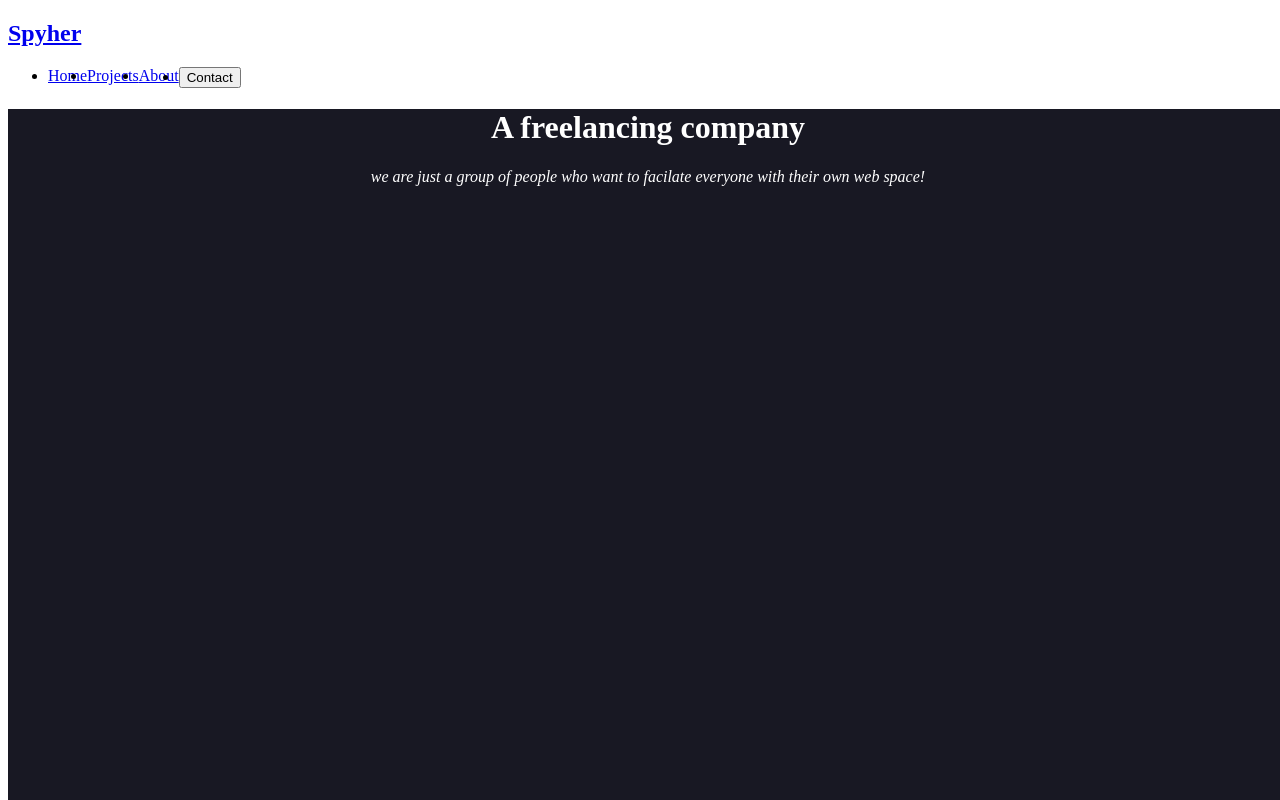
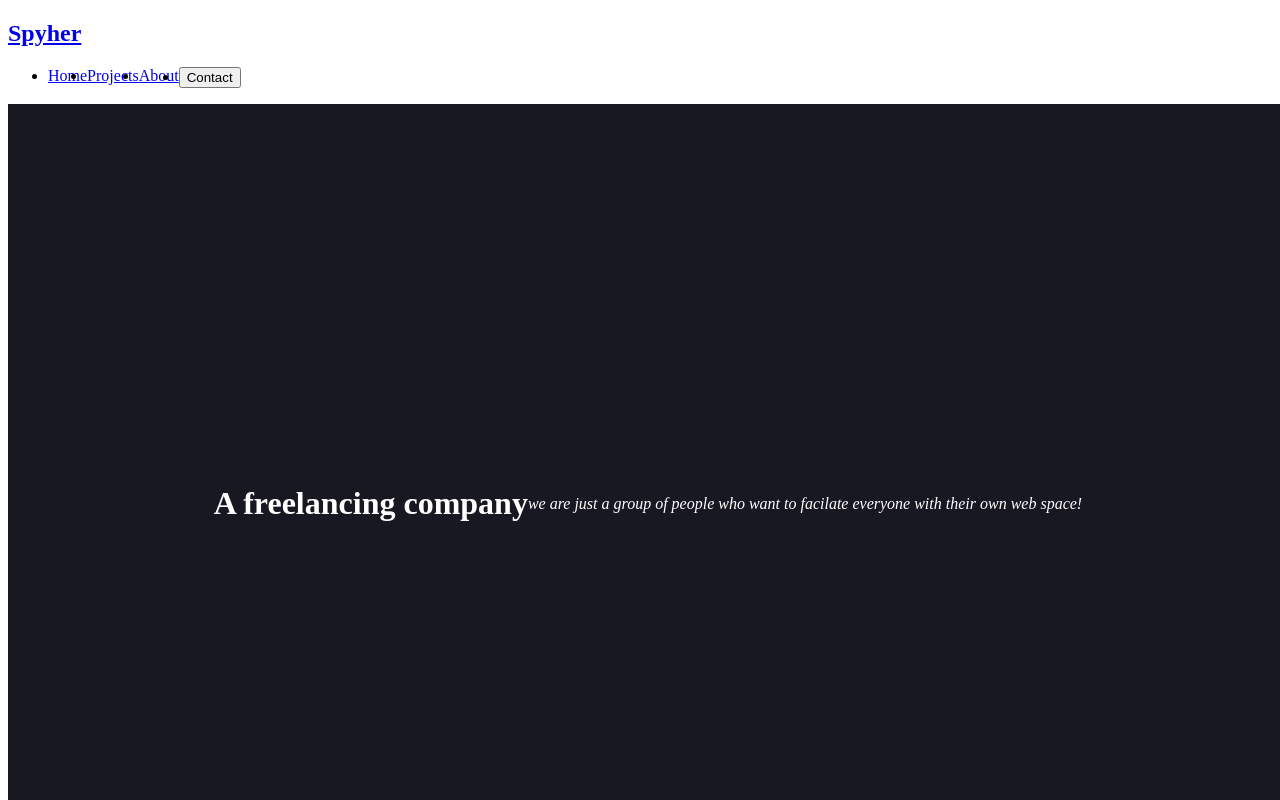
Before and after one commit to NewRahulSolanki/antProjectWithoutFramework, a plain HTML site: page index.html in a window 1280 px wide. Shown: the top 800 px of the page. Drawn offline with Linux system fonts and the light colour scheme.

Commit message:
Add files via upload
Centre horizontally and vertically

```diff
--- a/index.html
+++ b/index.html
@@ -20,7 +20,7 @@
   </nav>
 
   <main>
-    <div class="home-section section">
+    <div class="home-section section center">
       <h1>A freelancing company</h1>
       <p><em>we are just a group of people who want to facilate everyone with their own web space!</em></p>
     </div>
@@ -32,12 +32,12 @@
       </div>
     </div>
 
-    <div class="about-section section">
+    <div class="about-section section center">
       <h2>Why we even exist?</h2>
       <p>Lorem Ipsum is simply dummy text of the printing and typesetting industry. Lorem Ipsum has been the industry's standard dummy text ever since the 1500s.</p>
     </div>
 
-    <div class="contact-section section">
+    <div class="contact-section section center">
       <form>
         <label>Name</label>
         <input type="text" />
--- a/style.css
+++ b/style.css
@@ -1,6 +1,12 @@
 html {
   margin: 0;
   padding: 0;
+}
+
+.center{
+  display: flex;
+  justify-content: center;
+  align-items: center;
 }
 
 .section{
```
